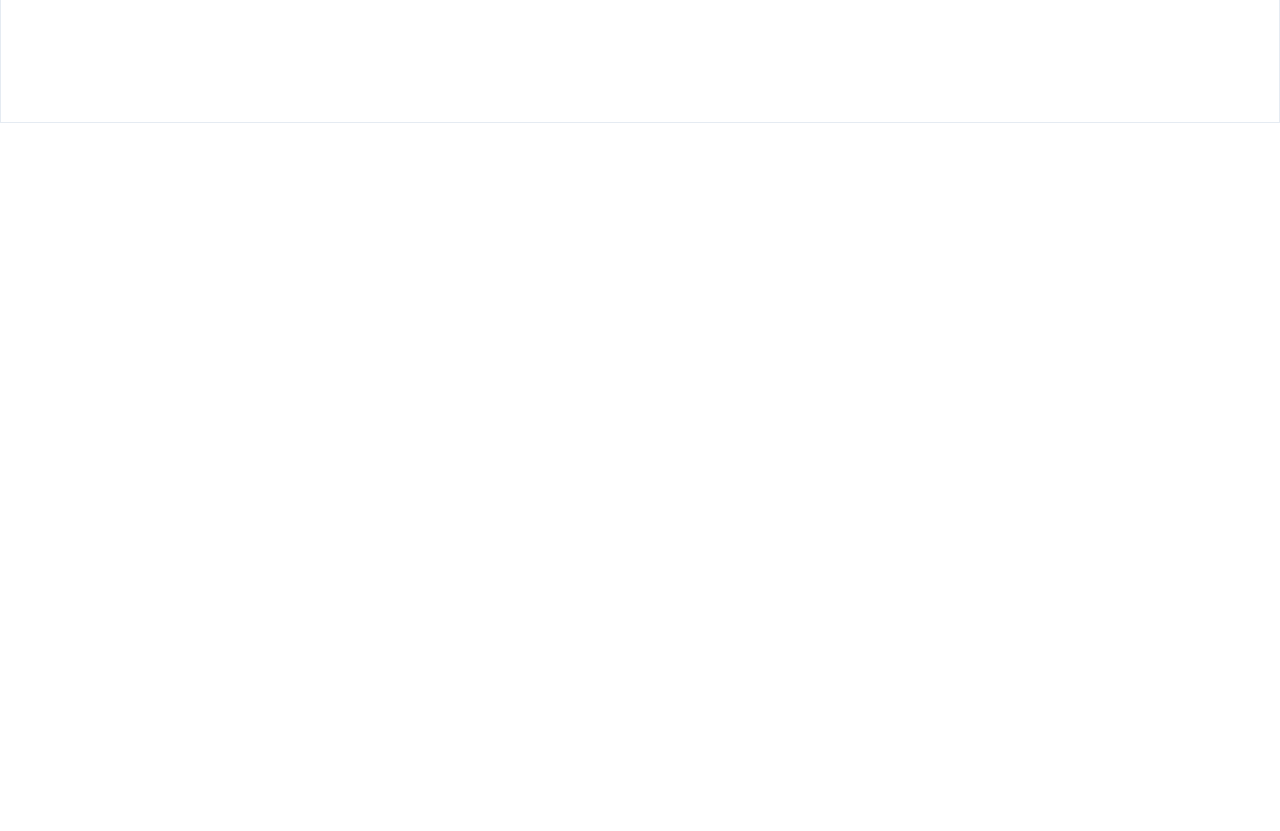
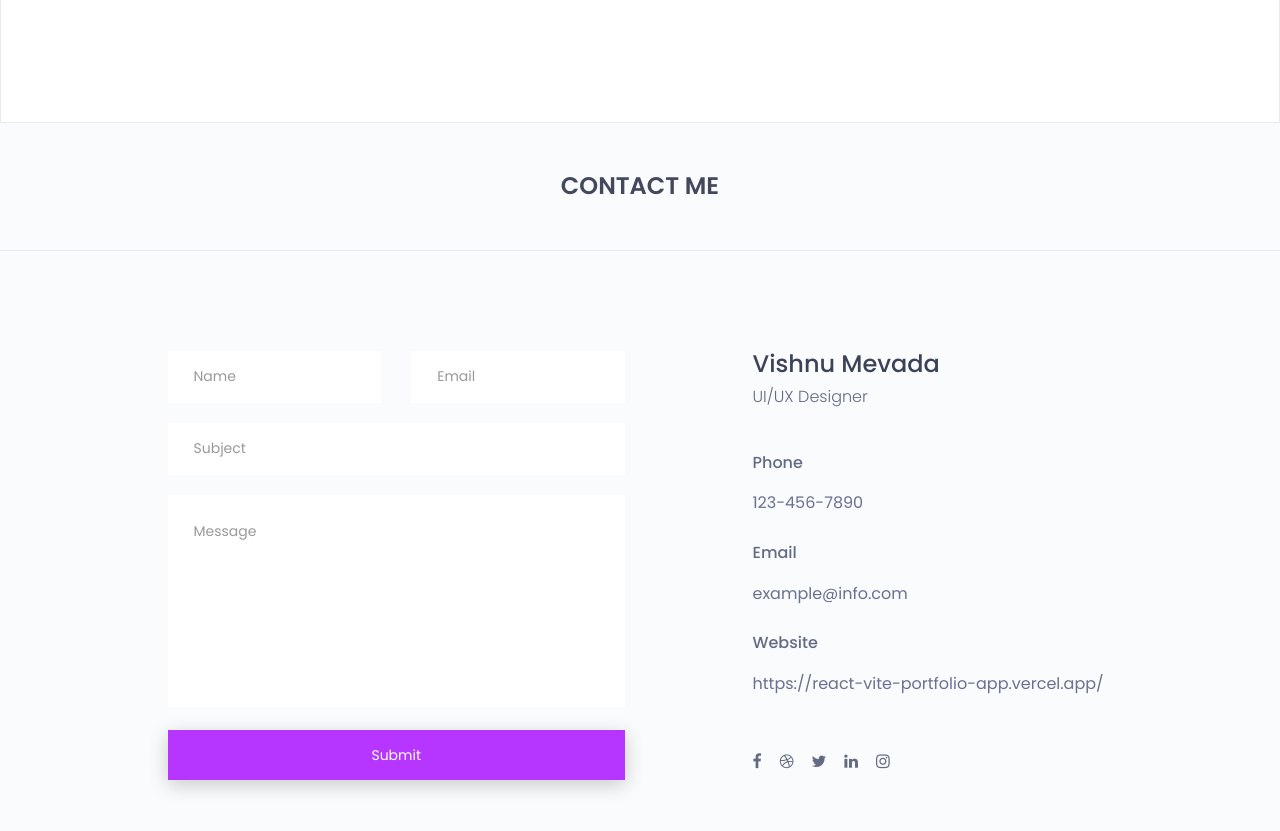
Before and after one commit to vishnu-mevada/react-vite-portfolio-web-app, a React (Vite) app: page / in a window 1280 px wide. Shown: the part 3800-4631 px from the top of the page. Before the commit the page ends 3923 px from the top, so only its background shows below. Built offline with nearby package versions, Linux system fonts and the light colour scheme.

Commit message:
added contact us page

```diff
--- a/package.json
+++ b/package.json
@@ -10,8 +10,11 @@
     "preview": "vite preview"
   },
   "dependencies": {
+    "formik": "^2.4.6",
     "react": "^18.3.1",
-    "react-dom": "^18.3.1"
+    "react-dom": "^18.3.1",
+    "react-toastify": "^11.0.2",
+    "yup": "^1.6.1"
   },
   "devDependencies": {
     "@eslint/js": "^9.13.0",
--- a/src/App.jsx
+++ b/src/App.jsx
@@ -1,5 +1,5 @@
 import './App.css';
-import { Header, Welcome, About, Skills, Experience, Portfolio } from './components/index';
+import { Header, Welcome, About, Skills, Experience, Portfolio, Contact } from './components/index';
 import constants from './constants.json';
 
 function App() {
@@ -17,6 +17,7 @@ function App() {
         <Skills skillsData={skillsData}></Skills>
         <Experience experienceData={experienceData}></Experience>
         <Portfolio projectData={projectData}></Portfolio>
+        <Contact></Contact>
       </div>
     </>
   )
--- /dev/null
+++ b/src/components/Contact.jsx
@@ -0,0 +1,31 @@
+import React from "react";
+import { ContactForm, ContactDetails } from "../shared/components/index";
+import constants from "../constants.json";
+
+const Contact = () => {
+  const contactDetails = constants.contactDetails;
+
+  return (
+    <>
+      <section id="contact" className="contact">
+        <div className="section-heading text-center">
+          <h2>Contact Me</h2>
+        </div>
+        <div className="container">
+          <div className="contact-content">
+            <div className="row">
+              <div className="col-md-offset-1 col-md-5 col-sm-6">
+                <ContactForm />
+              </div>
+              <div className="col-md-offset-1 col-md-5 col-sm-6">
+                <ContactDetails contactDetails={contactDetails} />
+              </div>
+            </div>
+          </div>
+        </div>
+      </section>
+    </>
+  );
+};
+
+export default Contact;
--- a/src/components/index.js
+++ b/src/components/index.js
@@ -4,3 +4,4 @@ export { default as About } from './About';
 export { default as Skills } from './Skills';
 export { default as Experience } from './Experience';
 export { default as Portfolio } from './Projects';
+export { default as Contact } from './Contact';
--- /dev/null
+++ b/src/shared/components/ContactDetails.jsx
@@ -0,0 +1,51 @@
+import React from "react";
+
+const ContactDetails = ({ contactDetails }) => {
+  return (
+    <>
+      <div className="single-contact-box">
+        <div className="contact-adress">
+          <div className="contact-add-head">
+            <h3>{contactDetails.name}</h3>
+            <p>{contactDetails.title}</p>
+          </div>
+          <div className="contact-add-info">
+            {contactDetails.contactInfo.map((info, index) => (
+              <div key={index} className="single-contact-add-info">
+                <h3>{info.label}</h3>
+                <p>
+                  <a
+                    href={
+                      info.type === "phone"
+                        ? `tel:${info.value}`
+                        : info.type === "email"
+                        ? `mailto:${info.value}`
+                        : info.value
+                    }
+                    target={info.type === "website" ? "_blank" : ""}
+                    rel={info.type === "website" ? "noopener noreferrer" : ""}
+                  >
+                    {info.display}
+                  </a>
+                </p>
+              </div>
+            ))}
+          </div>
+        </div>
+        <div className="hm-foot-icon">
+          <ul>
+            {contactDetails.socialLinks.map((link, index) => (
+              <li key={index}>
+                <a href={link.url} target="_blank" rel="noopener noreferrer">
+                  <i className={`fa ${link.icon}`} aria-hidden="true"></i>
+                </a>
+              </li>
+            ))}
+          </ul>
+        </div>
+      </div>
+    </>
+  );
+};
+
+export default ContactDetails;
--- /dev/null
+++ b/src/shared/components/ContactForm.jsx
@@ -0,0 +1,130 @@
+import React from "react";
+import { Formik, Form, Field, ErrorMessage } from "formik";
+import * as Yup from "yup";
+import { toast, ToastContainer } from "react-toastify";
+import "react-toastify/dist/ReactToastify.css";
+
+const ContactForm = () => {
+  const validationSchema = Yup.object({
+    name: Yup.string().required("Name is required"),
+    email: Yup.string()
+      .email("Invalid email address")
+      .required("Email is required"),
+    subject: Yup.string(),
+    message: Yup.string().required("Message is required"),
+  });
+
+  const initialValues = {
+    name: "",
+    email: "",
+    subject: "",
+    message: "",
+  };
+
+  const handleSubmit = (values, { resetForm }) => {
+    console.log("Form Value: ", values);
+    toast.success(`Hello ${values.name}, we'll get back to you soon!`);
+    resetForm();
+  };
+
+  return (
+    <>
+      <div className="single-contact-box">
+        <div className="contact-form">
+          <Formik
+            initialValues={initialValues}
+            validationSchema={validationSchema}
+            onSubmit={handleSubmit}
+          >
+            {() => (
+              <Form>
+                <div className="row">
+                  <div className="col-sm-6 col-xs-12">
+                    <div className="form-group">
+                      <Field
+                        type="text"
+                        className="form-control"
+                        name="name"
+                        placeholder="Name"
+                      />
+                      <ErrorMessage
+                        name="name"
+                        component="small"
+                        className="text-danger"
+                      />
+                    </div>
+                  </div>
+
+                  <div className="col-sm-6 col-xs-12">
+                    <div className="form-group">
+                      <Field
+                        type="email"
+                        className="form-control"
+                        name="email"
+                        placeholder="Email"
+                      />
+                      <ErrorMessage
+                        name="email"
+                        component="small"
+                        className="text-danger"
+                      />
+                    </div>
+                  </div>
+                </div>
+
+                <div className="row">
+                  <div className="col-sm-12 col-xs-12">
+                    <div className="form-group">
+                      <Field
+                        type="text"
+                        className="form-control"
+                        name="subject"
+                        placeholder="Subject"
+                      />
+                    </div>
+                  </div>
+                </div>
+
+                <div className="row">
+                  <div className="col-sm-12 col-xs-12">
+                    <div className="form-group">
+                      <Field
+                        as="textarea"
+                        className="form-control"
+                        rows="8"
+                        name="message"
+                        placeholder="Message"
+                      />
+                      <ErrorMessage
+                        name="message"
+                        component="small"
+                        className="text-danger"
+                      />
+                    </div>
+                  </div>
+                </div>
+
+                <div className="row">
+                  <div className="col-sm-12">
+                    <div className="single-contact-btn">
+                      <button
+                        type="submit"
+                        className="contact-btn"
+                        role="button"
+                      >
+                        Submit
+                      </button>
+                    </div>
+                  </div>
+                </div>
+              </Form>
+            )}
+          </Formik>
+        </div>
+        <ToastContainer/>
+      </div>
+    </>
+  );
+};
+
+export default ContactForm;
--- /dev/null
+++ b/src/shared/components/index.js
@@ -0,0 +1,2 @@
+export { default as ContactForm } from './ContactForm';
+export { default as ContactDetails } from './ContactDetails';
```
Also changed, not shown: 1 other file (tests, documents, lock files or other folders).
